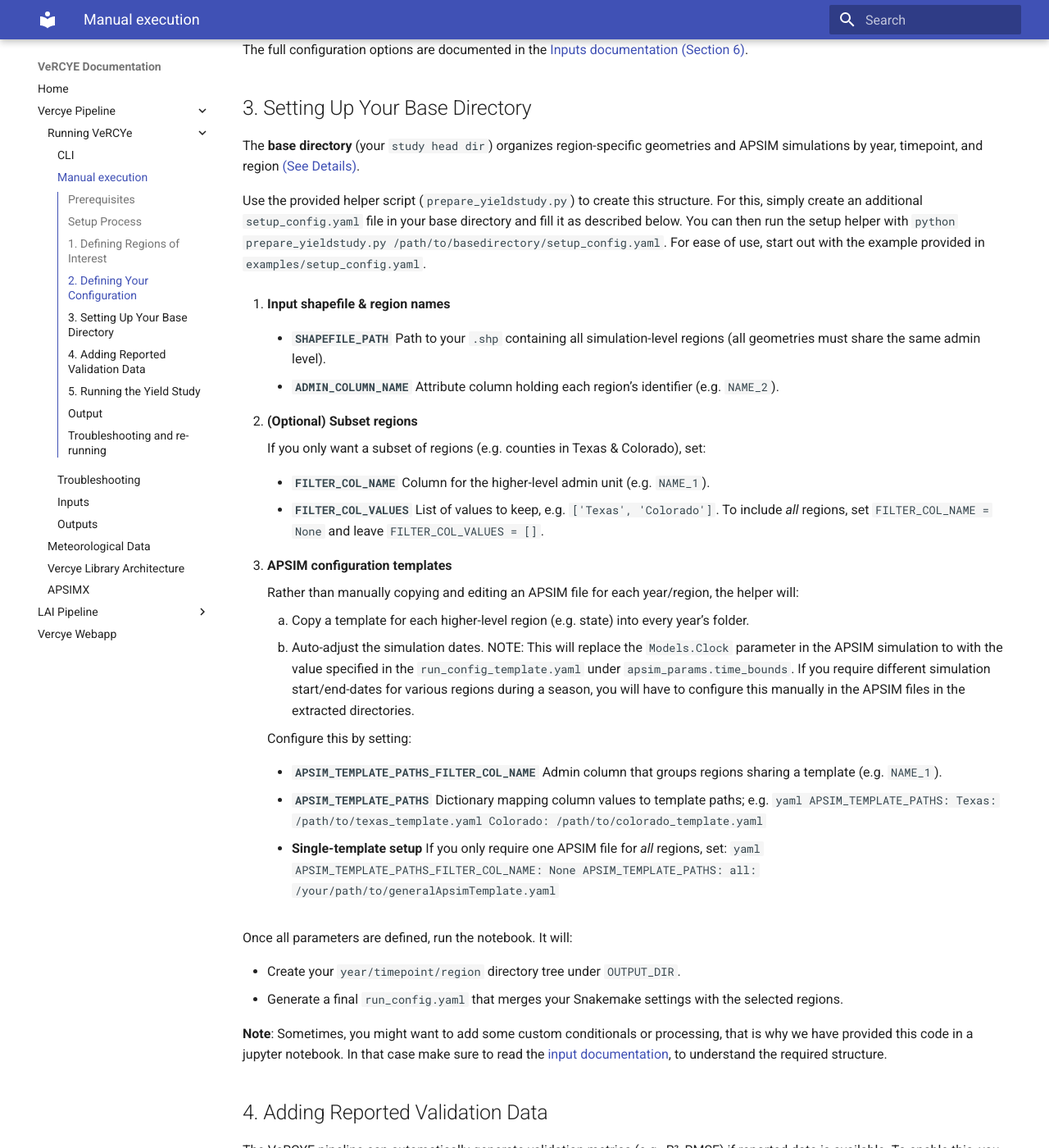
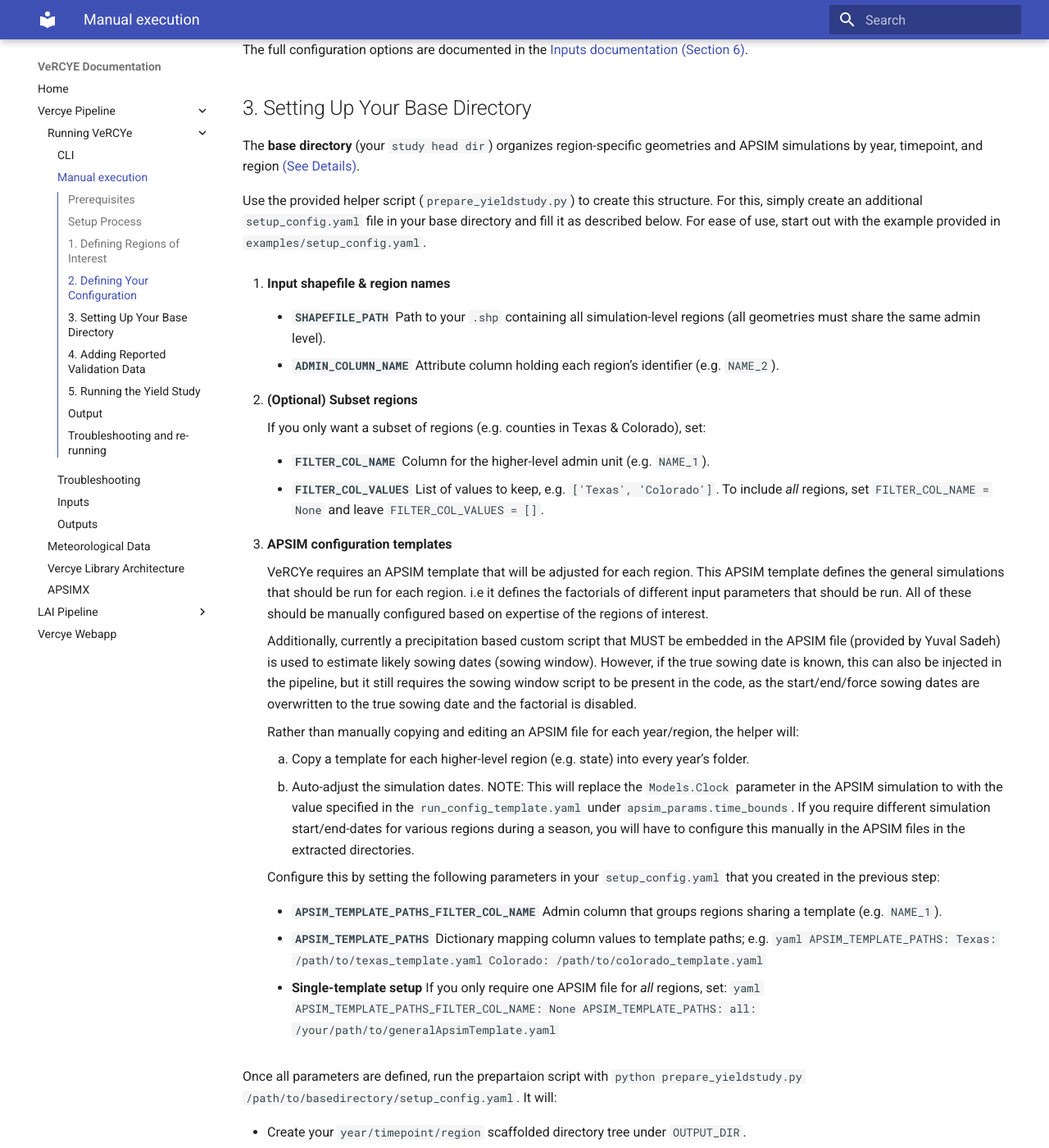
Before and after one commit to JPLMLIA/vercye_ops, an MkDocs documentation site: the page built from docs/docs/Vercye/running.md, in a window 1280 px wide and 1400 px high, scrolled down 1705 px. Shown: the whole window at 82% size. Built offline with MkDocs 1.6.1 and Material for MkDocs 9.7.7, drawn with Linux system fonts in a browser that asks for light colours; some of the changed text lies outside the part shown.

Commit message:
Further updates to docs

````diff
--- a/docs/docs/Vercye/running.md
+++ b/docs/docs/Vercye/running.md
@@ -1,4 +1,4 @@
-# Running VeRCYE manuall
+# Running VeRCYE manually
 
 This guide walks you through the process of setting up and running a yield study using our framework, which helps you simulate crop yields across different regions.
 
@@ -56,7 +56,7 @@
 
 The **base directory** (your `study head dir`) organizes region-specific geometries and APSIM simulations by year, timepoint, and region [(See Details)](inputs.md).
 
-Use the provided helper script (`prepare_yieldstudy.py`) to create this structure. For this, simply create an additional `setup_config.yaml` file in your base directory and fill it as described below. You can then run the setup helper with `python prepare_yieldstudy.py /path/to/basedirectory/setup_config.yaml`. For ease of use, start out with the example provided in `examples/setup_config.yaml`.
+Use the provided helper script (`prepare_yieldstudy.py`) to create this structure. For this, simply create an additional `setup_config.yaml` file in your base directory and fill it as described below. For ease of use, start out with the example provided in `examples/setup_config.yaml`.
 
 1. **Input shapefile & region names**
 
@@ -75,12 +75,16 @@
 
 3. **APSIM configuration templates**
 
+    VeRCYe requires an APSIM template that will be adjusted for each region. This APSIM template defines the general simulations that should be run for each region. i.e it defines the factorials of different input parameters that should be run. All of these should be manually configured based on expertise of the regions of interest.
+
+    Additionally, currently a precipitation based custom script that MUST be embedded in the APSIM file (provided by Yuval Sadeh) is used to estimate likely sowing dates (sowing window). However, if the true sowing date is known, this can also be injected in the pipeline, but it still requires the sowing window script to be present in the code, as the start/end/force sowing dates are overwritten to the true sowing date and the factorial is disabled.
+
     Rather than manually copying and editing an APSIM file for each year/region, the helper will:
 
     1. Copy a template for each higher-level region (e.g. state) into every year’s folder.
     2. Auto-adjust the simulation dates. NOTE: This will replace the `Models.Clock` parameter in the APSIM simulation to with the value specified in the `run_config_template.yaml` under `apsim_params.time_bounds`. If you require different simulation start/end-dates for various regions during a season, you will have to configure this manually in the APSIM files in the extracted directories.
 
-    Configure this by setting:
+    Configure this by setting the following parameters in your `setup_config.yaml` that you created in the previous step:
 
     - **`APSIM_TEMPLATE_PATHS_FILTER_COL_NAME`** Admin column that groups regions sharing a template (e.g. `NAME_1`).
 
@@ -99,12 +103,10 @@
       ```
 
 
-Once all parameters are defined, run the notebook. It will:
+Once all parameters are defined, run the prepartaion script with `python prepare_yieldstudy.py /path/to/basedirectory/setup_config.yaml`. It will:
 
-- Create your `year/timepoint/region` directory tree under `OUTPUT_DIR`.
+- Create your `year/timepoint/region` scaffolded directory tree under `OUTPUT_DIR`.
 - Generate a final `run_config.yaml` that merges your Snakemake settings with the selected regions.
-
-**Note**: Sometimes, you might want to add some custom conditionals or processing, that is why we have provided this code in a jupyter notebook. In that case make sure to read the [input documentation](inputs.md), to understand the required structure.
 
 ## 4. Adding Reported Validation Data
 
@@ -116,12 +118,12 @@
 
 For each year and aggregation level, create a CSV file named: `{year}/referencedata_{aggregation_name}-{year}.csv`, where aggregation_name matches the key in your config (case-sensitive!).
 
-Example: For 2024 state-level data, the file should be: `basedirectory/2024/referencedata__State-2024.csv`
+Example: For 2024 state-level data, the file should be: `basedirectory/2024/referencedata_State-2024.csv`
 For simulation ROI-level data, use `primary` as the aggregation name: `basedirectory/2024/referencedata_primary-2024.csv`
 
-**CSV Structure**
+**CSV Structure of validation name**
 
-- `region`: Name matching GeoJSON folder (for `primary aggregation level`) or matching attribute table column values for custom aggregation level (Column as specified under `eval_params.aggregation_levels` in tour `config.yaml`)
+- `region`: Name matching GeoJSON folder name (for `primary aggregation level`) or matching attribute table column values for custom aggregation level (Column as specified under `eval_params.aggregation_levels` in tour `config.yaml`)
 - `reported_mean_yield_kg_ha`: Mean yield in kg/ha
 If unavailable, provide `reported_production_kg` instead. The mean yield will then be calculated using cropmask area (note: subject to cropmask accuracy).If you do not have validation data for certain regions, simply do not include these in your CSV.
 - If your reference data contains area, it is recommended to also include this under `reported_area_ha` even though this is not yet used in the evaluation pipeline.
@@ -155,12 +157,11 @@
 
 When the simulation completes, results will be available in your base directory. See the [Outputs Documentation](outputs.md) for details on interpreting the results.
 
-To run the pipeline over the same region(s), either use Snakemake's `-F` flag or delete the log files at `vercye_ops/snakemake/logs_*`. Runtimes are in `vercye_ops/snakemake/benchmarks`.
-
 ## Troubleshooting and re-running
 
 If your pipeline fails, you have a few options to re-run:
 - If you want to force the re-execution of all rules, even if they have already completed successfully, you can add the `-F` flag to the run command above. This will invalidate all outputs and require rerunning them.
+- You can delete output files and these files and all downstream affected rules will be rerun.
 - Recommend: If you have fixed the section of your code that caused the problems, you can simply rerun with the normal run command and only the rules that have failed and their downstream dependencies will be run.
 
-Check out the troubleshooting page.
+Check out the [troubeshooting page](troubleshooting.md) for common errors.
````
Also changed, not shown: docs/docs/Vercye/troubleshooting.md (+3 -1 lines).
